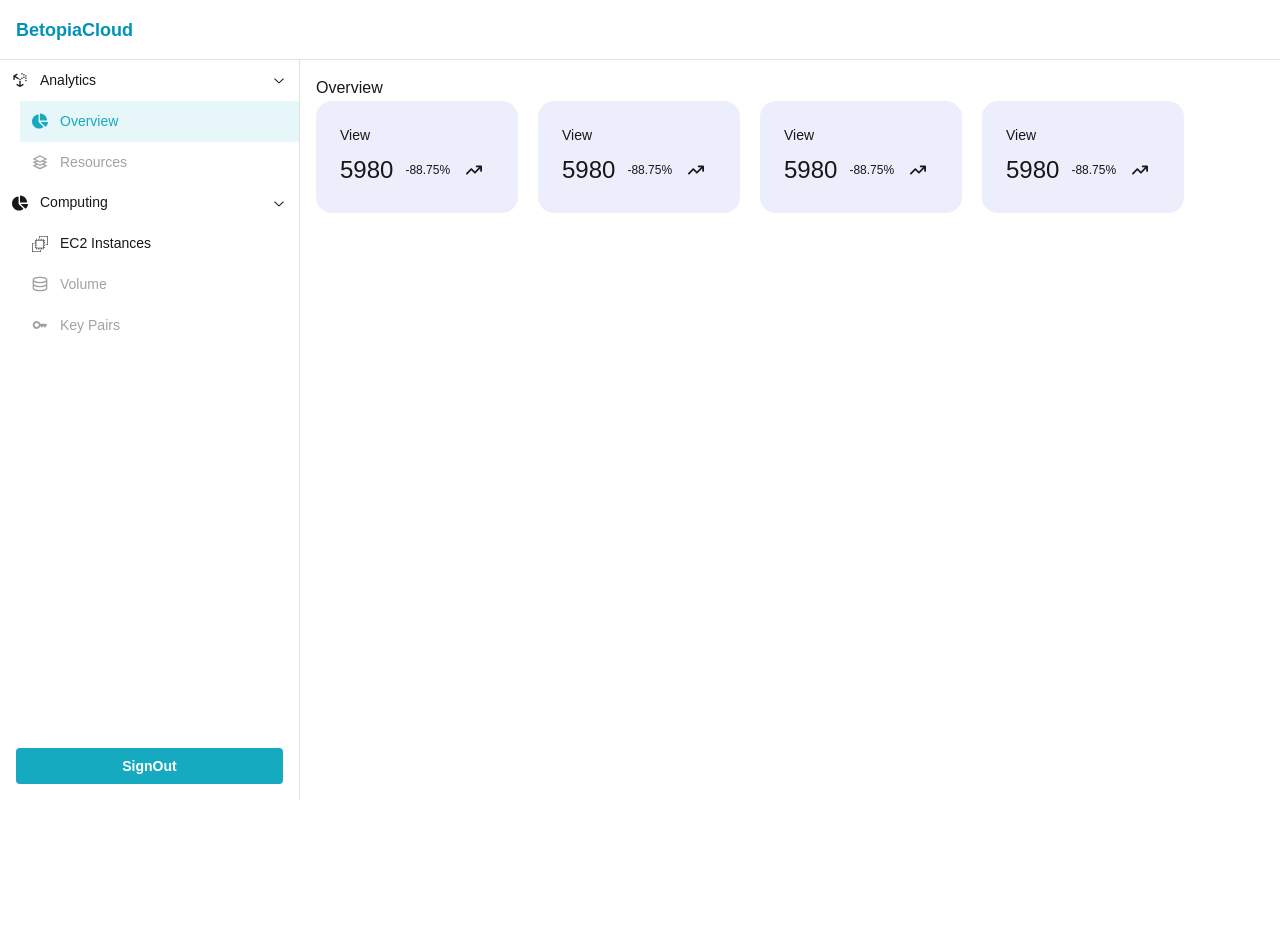
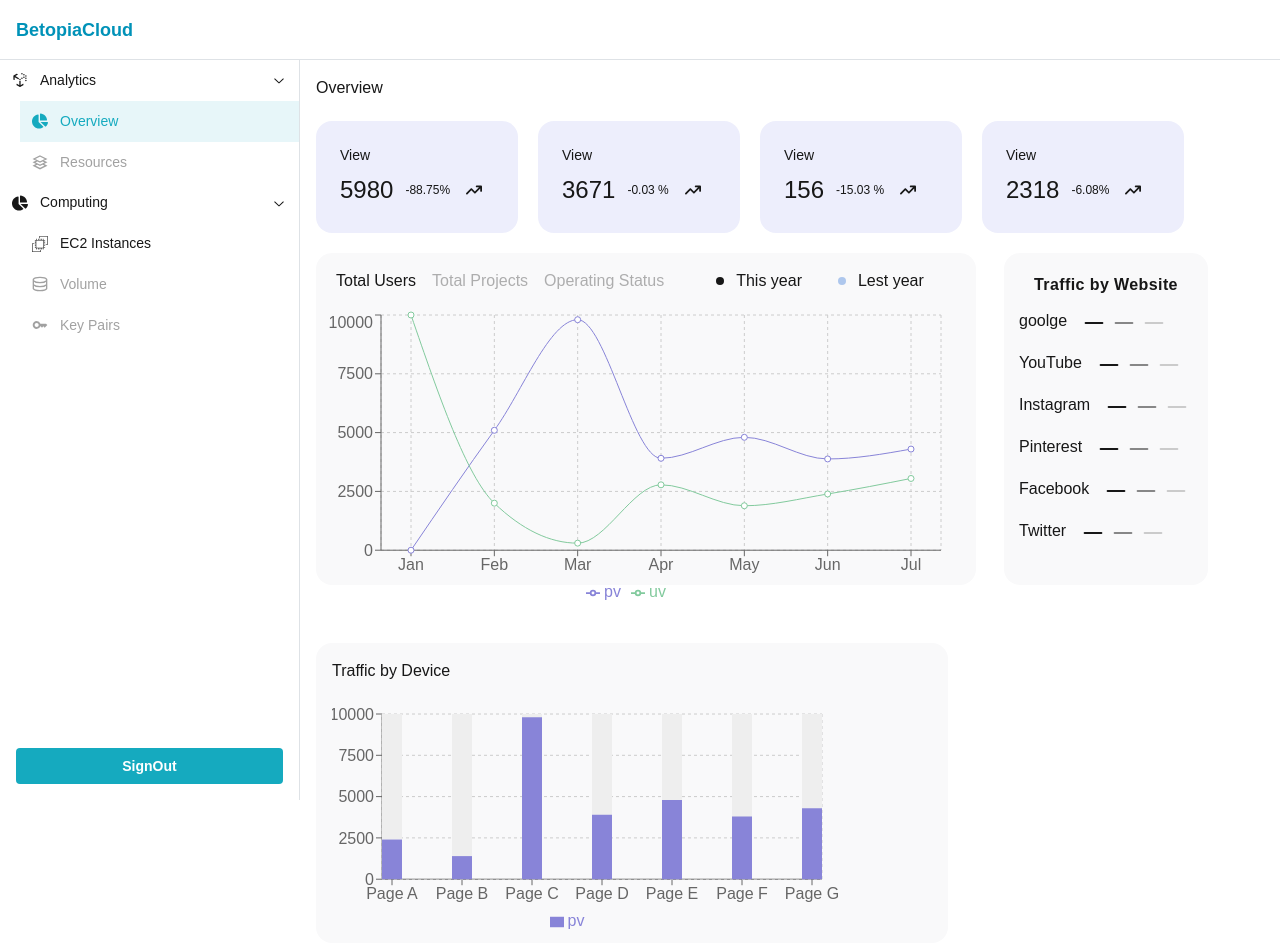
Before and after one commit to albiummid/apn-wareframe, a Next.js app: page /dashboard/overview in a window 1280 px wide. Shown: the top 952 px of the page. Before the commit the page ends 800 px from the top, so only its background shows below. Built offline with nearby package versions, Linux system fonts and the light colour scheme.

Commit message:
views , LineChartView,TinyBarChartBox

```diff
--- a/app/dashboard/overview/page.tsx
+++ b/app/dashboard/overview/page.tsx
@@ -1,5 +1,10 @@
 
+'use client'
 import Views from '@/component/overview/views'
+import LineChartView from '@/component/overview/LineChart'
+import TinyBarChartBox from '@/component/overview/TinyBarChartBox'
+
+
 
 export default function Overview() {
 
@@ -7,6 +12,9 @@ export default function Overview() {
         <>
             <div>Overview</div>
             <Views/>
+            <LineChartView/>
+            <TinyBarChartBox/>
+
         </>
 
     )
--- /dev/null
+++ b/component/overview/LineChart.jsx
@@ -0,0 +1,152 @@
+"use client"
+
+import React, { use } from 'react'
+import { GoDash, GoDotFill } from 'react-icons/go'
+import { CartesianGrid, Legend, Line, LineChart, ResponsiveContainer, Tooltip, XAxis, YAxis } from 'recharts';
+
+
+const data = [
+  {
+    name: 'Jan',
+    uv: 10000,
+    pv: 0,
+    amt: 2210,
+  },
+  {
+    name: 'Feb',
+    uv: 2000,
+    pv: 5098,
+    amt: 2210,
+  },
+  {
+    name: 'Mar',
+    uv: 300,
+    pv: 9800,
+    amt: 2290,
+  },
+  {
+    name: 'Apr',
+    uv: 2780,
+    pv: 3908,
+    amt: 2000,
+  },
+  {
+    name: 'May',
+    uv: 1890,
+    pv: 4800,
+    amt: 2181,
+  },
+  {
+    name: 'Jun',
+    uv: 2390,
+    pv: 3880,
+    amt: 2500,
+  },
+  {
+    name: 'Jul',
+    uv: 3050,
+    pv: 4300,
+    amt: 2100,
+  },
+];
+
+const StatCard = ({ label }) => {
+
+  return (
+
+    <div>
+      <div className='flex flex-wrap items-center gap-3 px-[15px] py-[6px] '>
+        <h5>{label}</h5>
+        <div className='flex flex-wrap '><GoDash className='text-3xl ' /><GoDash className='text-3xl opacity-50' /><GoDash className='text-3xl opacity-20' /></div>
+      </div>
+    </div>
+
+  )
+}
+
+
+
+const LineChartView = () => {
+
+  const statList = [
+    {
+
+      label: "goolge",
+    },
+    {
+
+      label: "YouTube",
+    },
+    {
+
+      label: "Instagram",
+    },
+    {
+
+      label: "Pinterest",
+    },
+    {
+
+      label: "Facebook",
+    },
+    {
+
+      label: "Twitter",
+    },
+
+  ]
+
+
+  return (
+    <div className='w-223 h-83 flex  items-center justify-between mb-8'>
+
+      <div className='w-165 h-83 bg-[#F9F9FA] rounded-2xl'>
+        <div className='flex flex-wrap  py-4 px-5 gap-4  items-center'>
+          <h1>Total Users</h1>
+          <h1 className='text-black opacity-30'>Total Projects</h1>
+          <h1 className='text-black opacity-30'>Operating Status</h1>
+          <div className=' px-8 '>
+            <ul className='flex  gap-8 justify-between  items-center'>
+              <li className='flex items-center gap-2'>
+                <GoDotFill />
+                <span>This year</span>
+              </li>
+              <li className='flex items-center gap-2'>
+                <GoDotFill className='text-[#AEC7ED]' />
+                <span>Lest year</span>
+              </li>
+            </ul>
+          </div>
+        </div>
+        <div className='w-full h-80'>
+
+          <LineChart width={630} height={300} data={data}>
+            <CartesianGrid strokeDasharray="3 3" />
+            <XAxis dataKey="name" padding={{ left: 30, right: 30 }} />
+            <YAxis />
+            <Tooltip />
+            <Legend />
+            <Line type="monotone" dataKey="pv" stroke="#8884d8" activeDot={{ r: 8 }} />
+            <Line type="monotone" dataKey="uv" stroke="#82ca9d" />
+          </LineChart>
+
+        </div>
+      </div>
+
+      {/*  */}
+      <div className='w-51 h-83 bg-[#F9F9FA] rounded-2xl  py-4 '>
+        <h1 className='text-center py-3 text-base font-semibold tracking-wide leading-2'>Traffic by Website</h1>
+
+
+        {statList.map((item, idx) => (
+
+          <StatCard key={idx} label={item.label} />
+
+        ))}
+
+      </div>
+    </div>
+  )
+}
+
+export default LineChartView
--- /dev/null
+++ b/component/overview/TinyBarChartBox.jsx
@@ -0,0 +1,102 @@
+'use client'
+
+import React from 'react'
+import { BarChart, Bar, ResponsiveContainer, CartesianGrid, XAxis, YAxis, Tooltip, Legend } from 'recharts';
+
+
+
+const data = [
+    {
+        name: 'Page A',
+        uv: 4000,
+        pv: 2400,
+        amt: 2400,
+    },
+    {
+        name: 'Page B',
+        uv: 3000,
+        pv: 1398,
+        amt: 2210,
+    },
+    {
+        name: 'Page C',
+        uv: 2000,
+        pv: 9800,
+        amt: 2290,
+    },
+    {
+        name: 'Page D',
+        uv: 2780,
+        pv: 3908,
+        amt: 2000,
+    },
+    {
+        name: 'Page E',
+        uv: 1890,
+        pv: 4800,
+        amt: 2181,
+    },
+    {
+        name: 'Page F',
+        uv: 2390,
+        pv: 3800,
+        amt: 2500,
+    },
+    {
+        name: 'Page G',
+        uv: 3490,
+        pv: 4300,
+        amt: 2100,
+    },
+];
+
+
+
+
+
+
+
+const TinyBarChartBox = () => {
+
+
+
+
+
+    return (
+        <div className='w-223 h-70 flex items-center justify-between   '>
+            <div >
+                <div className='w-full h-75 bg-[#F9F9FA] py-4 px-4 rounded-2xl mt-18'>
+                    <h1>Traffic by Device</h1>
+                    <div className='items-center'>
+
+                        <BarChart
+                            width={600}
+                            height={300}
+                            data={data}
+                            margin={{
+                                top: 30,
+                                right: 110,
+                                left: -10,
+                                bottom: 50,
+                            }}
+                            barSize={20}
+                        >
+                            <XAxis dataKey="name" scale="point" padding={{ left: 10, right: 10 }} />
+                            <YAxis />
+                            <Tooltip />
+                            <Legend />
+                            <CartesianGrid strokeDasharray="3 3" />
+                            <Bar dataKey="pv" fill="#8884d8" background={{ fill: '#eee' }} />
+                        </BarChart>
+
+                    </div>
+                </div>
+
+
+            </div>
+            <div></div>
+        </div>
+    )
+}
+
+export default TinyBarChartBox
--- a/component/overview/views.jsx
+++ b/component/overview/views.jsx
@@ -3,7 +3,7 @@ import React from 'react'
 
 import { FaArrowTrendUp } from 'react-icons/fa6'
 
-const StatCard = ({label,amount,percentage})=>{
+const StatCard = ({ label, amount, percentage }) => {
     return <div className='w-[202px] h-28 bg-[#EDEEFC] rounded-2xl px-6 py-6 ' >
         <h1 className='text-[14px] '>{label}</h1>
         <div className='flex items-center gap-3 '>
@@ -21,34 +21,32 @@ const StatCard = ({label,amount,percentage})=>{
 const Views = () => {
     const statList = [
         {
-            label:"View",
-            amount:5980,
-            percentage:'-88.75'
+            label: "View",
+            amount: 5980,
+            percentage: '-88.75'
         },
         {
-            label:"View",
-            amount:5980,
-            percentage:'-88.75'
+            label: "View",
+            amount: 3671,
+            percentage: '-0.03     '
         },
         {
-            label:"View",
-            amount:5980,
-            percentage:'-88.75'
+            label: "View",
+            amount: 156,
+            percentage: '-15.03 '
         },
         {
-            label:"View",
-            amount:5980,
-            percentage:'-88.75'
+            label: "View",
+            amount: 2318,
+            percentage: '-6.08'
         },
 
     ]
     return (
         <>
-            <div className=' flex  gap-5 flex-wrap'>
+            <div className=' flex  gap-5 flex-wrap py-5'>
 
-
-
-           {statList.map((x)=><StatCard label={x.label} amount={x.amount} percentage={x.percentage}/>)}
+                {statList.map((x, i) => <StatCard key={i} label={x.label} amount={x.amount} percentage={x.percentage} />)}
 
             </div>
 
```
Also changed, not shown: 1 other file (tests, documents, lock files or other folders). Lines whose indentation alone changed are shown as unchanged.
